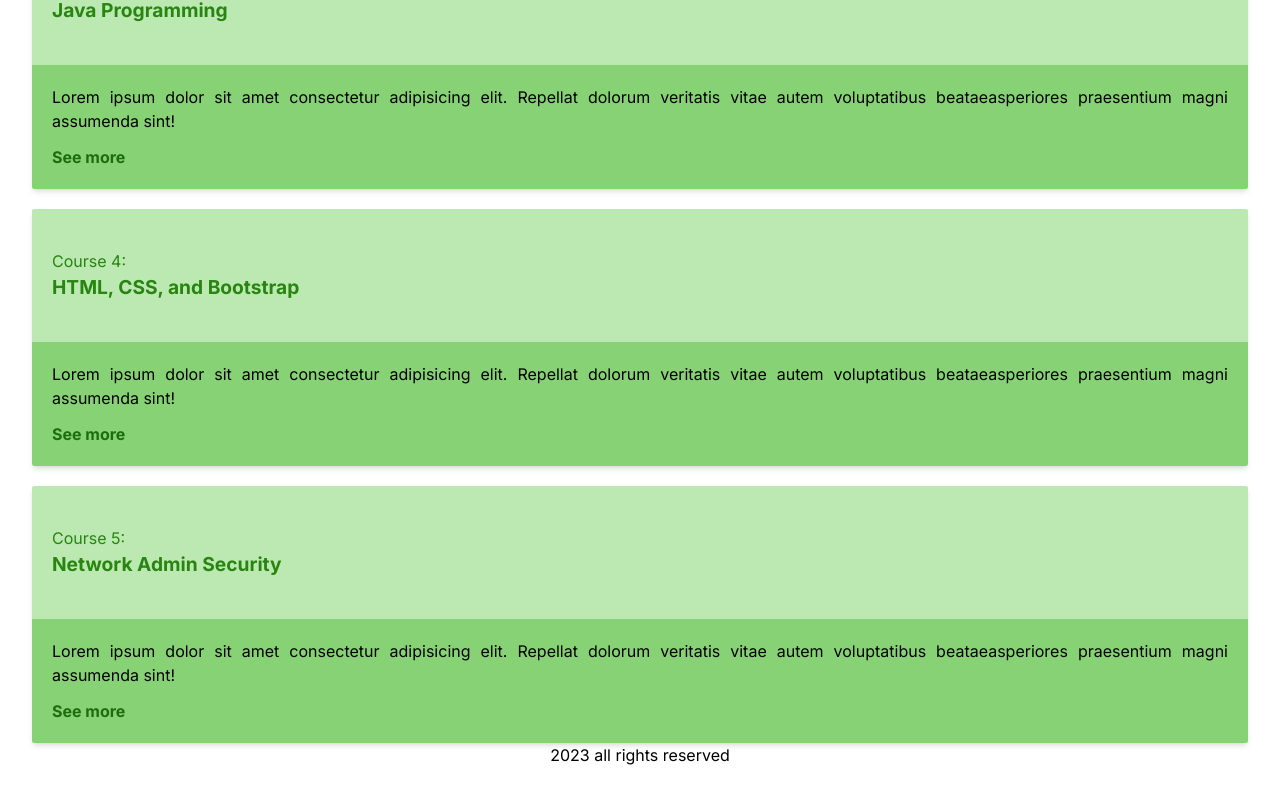
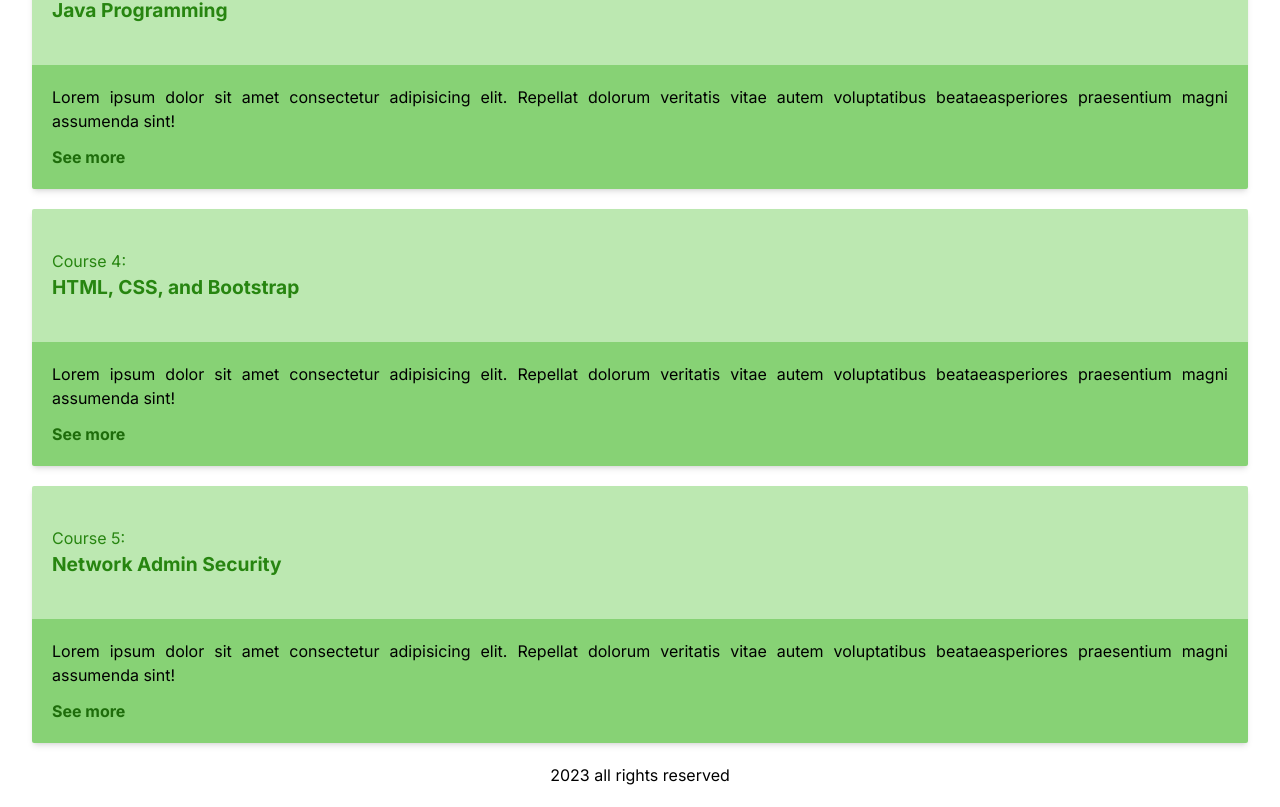
Before and after one commit to unitejohndalev/TeamB_CMS_Project, a React (Vite) app: page / in a window 1280 px wide. Shown: the part 1011-1818 px from the top of the page. Before the commit the page ends 1778 px from the top, so only its background shows below. Built offline with nearby package versions, Linux system fonts and the light colour scheme.

Commit message:
added sample footer

```diff
--- a/src/components/Footer.jsx
+++ b/src/components/Footer.jsx
@@ -1,12 +1,15 @@
-import React from 'react'
+import React from "react";
 
 const Footer = () => {
   return (
     <div>
-      <footer className='footer-container'>
-    2023 all rights reserved
-  </footer></div>
-  )
-}
+      <footer className="flex justify-center pt-5 pb-5">
+        <div>
+          <p>2023 all rights reserved</p>
+        </div>
+      </footer>
+    </div>
+  );
+};
 
-export default Footer
+export default Footer;
```
